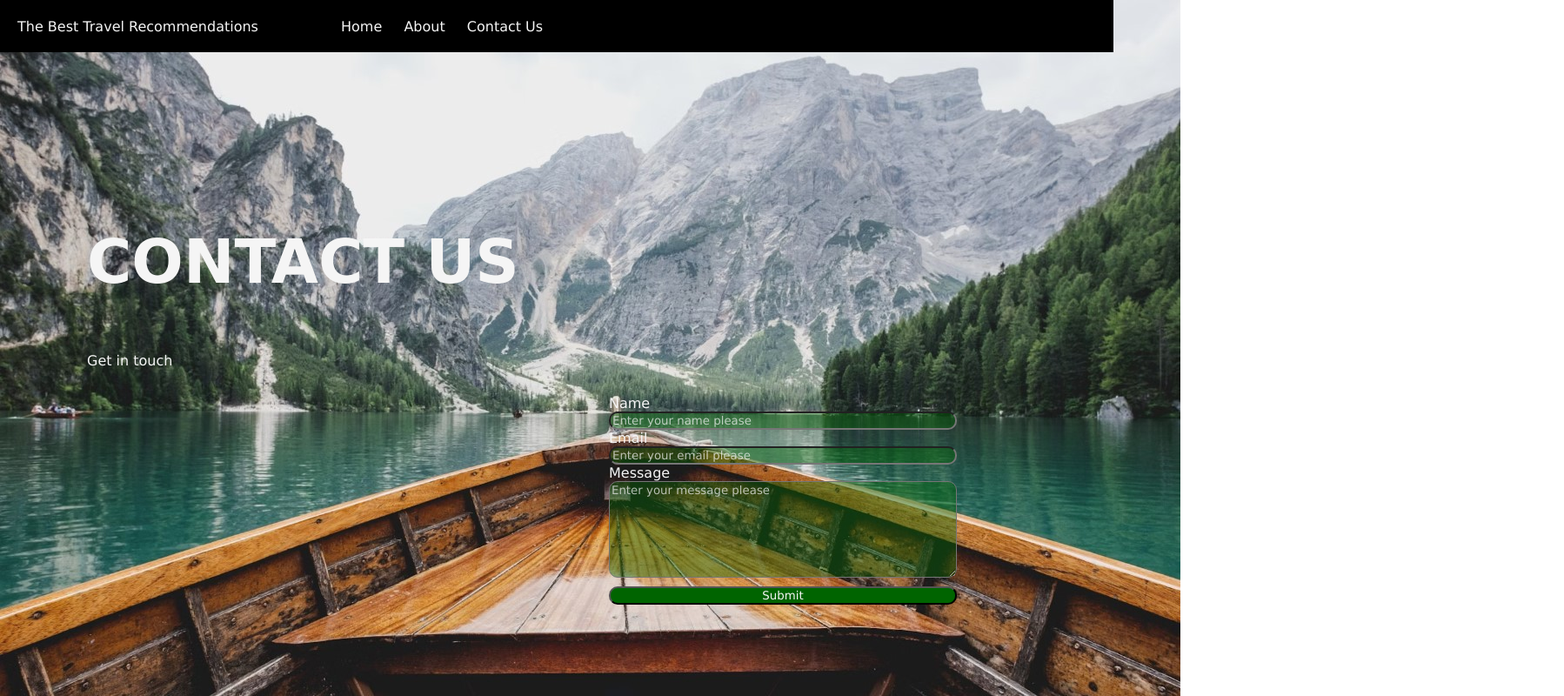
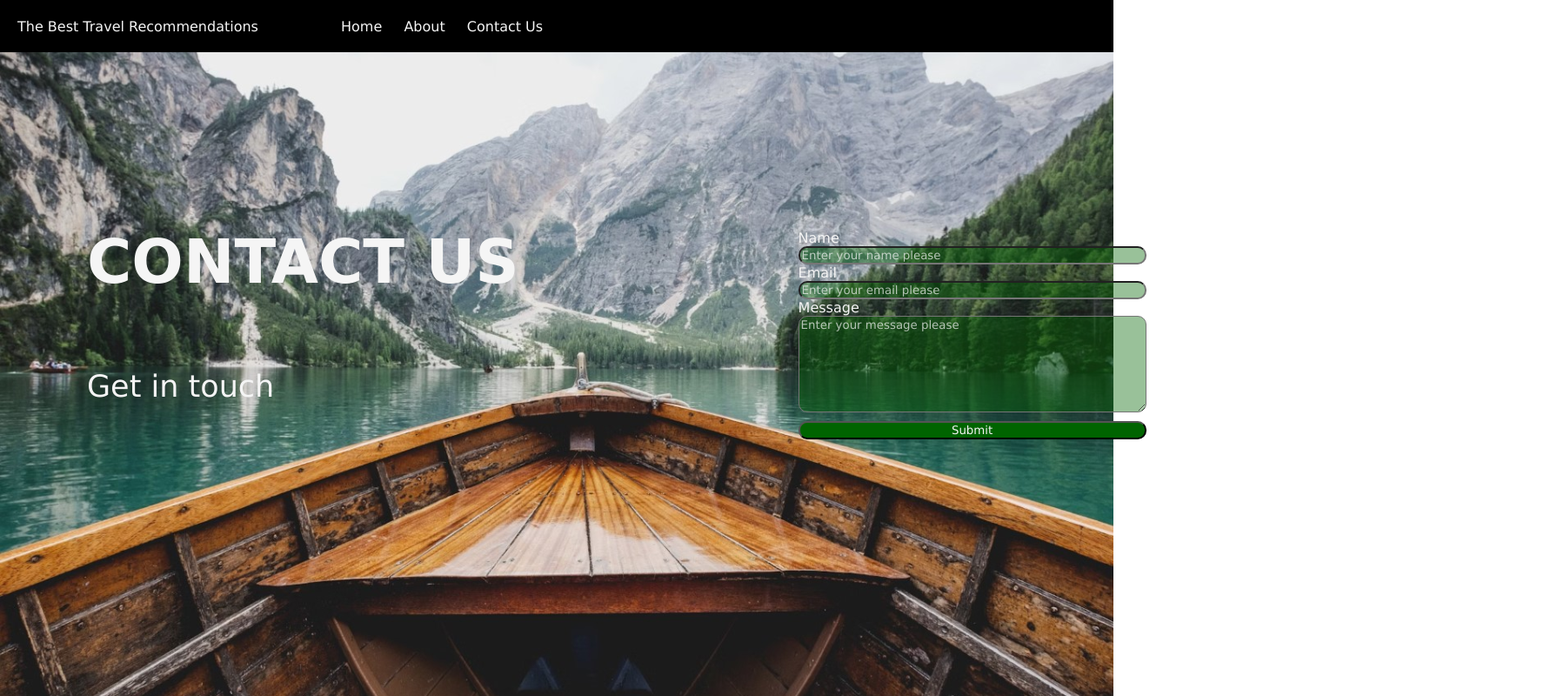
Before and after one commit to Sanyi93/travel_recommendation, a plain HTML site: page contact_us.html in a window 1280 px wide. Shown: the whole page at 87% size, 1798 px wide, since content can reach past the window. Drawn offline with Linux system fonts and the light colour scheme.

Commit message:
css angepasst

```diff
--- a/about_us.css
+++ b/about_us.css
@@ -55,15 +55,6 @@
   }
 
 
-  /*
-  nav input {
-      position: relative;
-      width: 70%;
-      color: green;
-      float:none;
-  } */
-
-
 
   /*body & other elements */
 
@@ -71,6 +62,8 @@
     margin: 0;
     background-image: url("./backgroundImg.jpg");
     background-repeat: no-repeat;
+    background-position: center;
+    background-size: cover;
     background-blend-mode:saturation;
     height: 100vh;
     width: 100%;
--- a/contact_us.css
+++ b/contact_us.css
@@ -53,10 +53,12 @@
       padding-left:10px;
   }
 
-  body {
+body {
     margin: 0;
     background-image: url("./backgroundImg.jpg");
     background-repeat: no-repeat;
+    background-position: center;
+    background-size: cover;
     background-blend-mode:saturation;
     height: 100vh;
     width: 100%;
@@ -79,18 +81,23 @@ body p{
     color: whitesmoke;
     width:40%;
     display: block;
-    font-weight:300;
     margin-left:100px;
     margin-bottom: 30px;
+}
+
+.getIn {
+    font-size: 35px;
+    font-weight:400px;
 }
 
 form {
     position:relative;
     display: block;
-    width: 60%;
+    width: 80%;
     margin-left: 700px;
     color: whitesmoke;
     margin-bottom: 10px;
+    text
 }
 
 form input {
@@ -108,6 +115,7 @@ form textarea {
     display: list-item;
     width: 400px;
     background-color: rgb(0, 100,0, 0.4);
+    color: whitesmoke;
     border-radius: 10px;
 
 }
@@ -126,3 +134,9 @@ button {
     background-color: darkgreen;
     margin-bottom: 70px;
 }
+
+#formAndButton {
+    position: absolute;
+    top: 33%;
+    left: 17%;
+}
--- a/contact_us.html
+++ b/contact_us.html
@@ -10,7 +10,7 @@
     <ul>
     <li><p>The Best Travel Recommendations</p></li>
     <div id="menuItems">
-        <li><a href= "./home_page.html" id="home">Home</a></li>
+        <li><a href= "./travel_recommendation.html" id="home">Home</a></li>
         <li><a href= "./about_us.html" id="aboutUs">About</a></li>
         <li><a href= "./contact_us.html" id="contactUs">Contact Us</a></li>
     </div>
@@ -21,8 +21,9 @@
 
       <h1>CONTACT US</h1>
 
-      <p>Get in touch</p>
+      <p class="getIn" >Get in touch</p>
 
+<div id=formAndButton>
 <form id=contactForm>
     <label for="name">Name</label><br>
     <input type ="text" id="name" placeholder="Enter your name please">
@@ -33,6 +34,7 @@
 </form>
 
 <button id="Submit">Submit</button>
+</div>
 
 </body>
 
```
Also changed, not shown: travel_recommendation.css (+1 -18 lines). Lines whose indentation alone changed are shown as unchanged.
